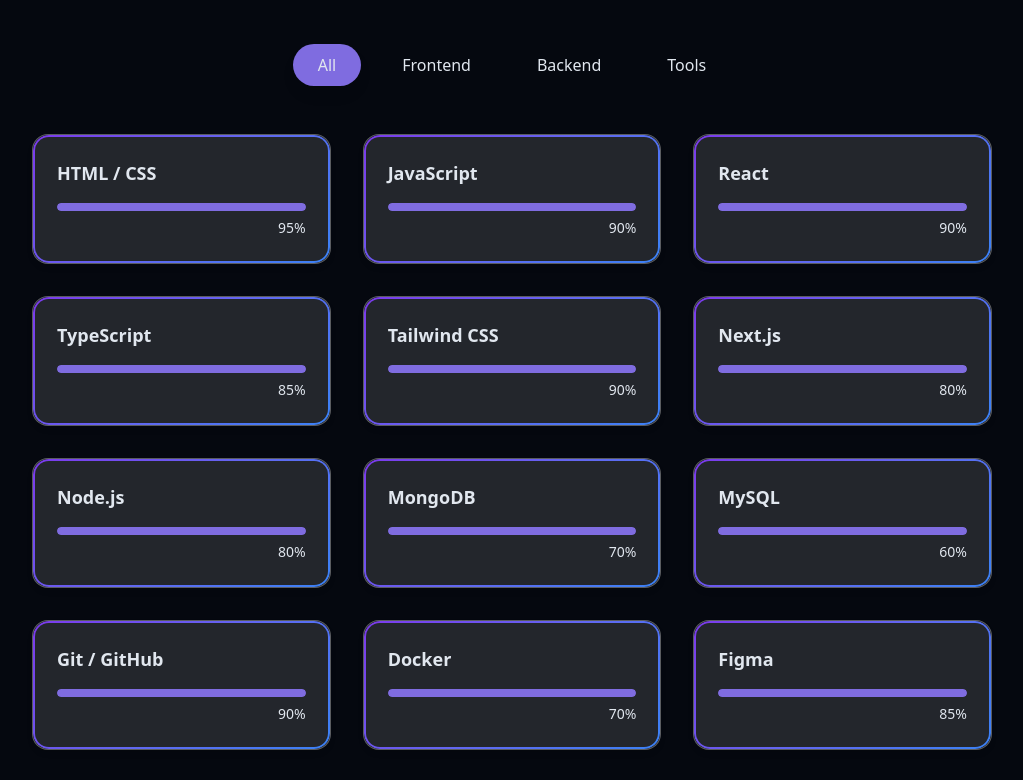
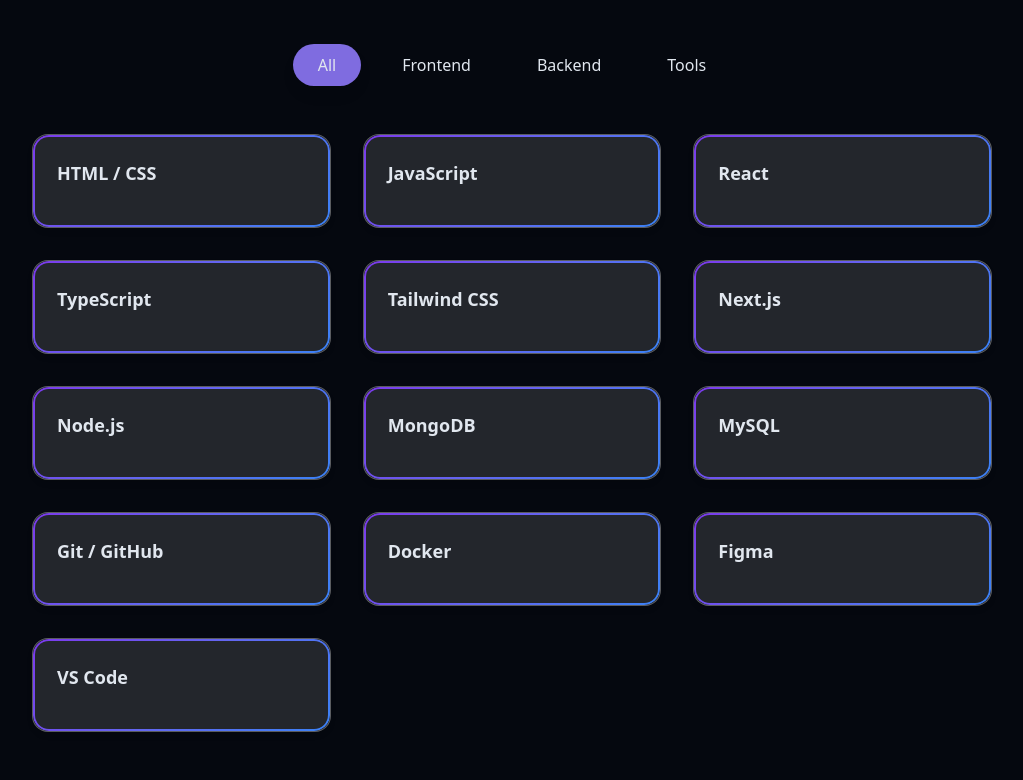
Before and after one commit to nethmalgeesaraux/Modern-Personal-Portfolio, a React (Vite) app: page / in a window 1280 px wide. Shown: the part 2004-2784 px from the top of the page, without its empty margins (128-1151 px from the left). Built offline with nearby package versions, Linux system fonts and the light colour scheme.

Commit message:
upadate skills

```diff
--- a/src/assets/components/SkillsSection.jsx
+++ b/src/assets/components/SkillsSection.jsx
@@ -3,23 +3,23 @@
 
 const skills = [
   // Frontend
-  { name: "HTML / CSS", level: 95, category: "frontend" },
-  { name: "JavaScript", level: 90, category: "frontend" },
-  { name: "React", level: 90, category: "frontend" },
-  { name: "TypeScript", level: 85, category: "frontend" },
-  { name: "Tailwind CSS", level: 90, category: "frontend" },
-  { name: "Next.js", level: 80, category: "frontend" },
+  { name: "HTML / CSS", category: "frontend" },
+  { name: "JavaScript", category: "frontend" },
+  { name: "React", category: "frontend" },
+  { name: "TypeScript", category: "frontend" },
+  { name: "Tailwind CSS", category: "frontend" },
+  { name: "Next.js", category: "frontend" },
 
   // Backend
-  { name: "Node.js", level: 80, category: "backend" },
-  { name: "MongoDB", level: 70, category: "backend" },
-  { name: "MySQL", level: 60, category: "backend" },
+  { name: "Node.js", category: "backend" },
+  { name: "MongoDB", category: "backend" },
+  { name: "MySQL", category: "backend" },
 
   // Tools
-  { name: "Git / GitHub", level: 90, category: "tools" },
-  { name: "Docker", level: 70, category: "tools" },
-  { name: "Figma", level: 85, category: "tools" },
-  { name: "VS Code", level: 95, category: "tools" },
+  { name: "Git / GitHub", category: "tools" },
+  { name: "Docker", category: "tools" },
+  { name: "Figma", category: "tools" },
+  { name: "VS Code", category: "tools" },
 ];
 
 const categories = ["all", "frontend", "backend", "tools"];
@@ -67,24 +67,6 @@
               <div className="text-left mb-4">
                 <h3 className="font-semibold text-lg">{skill.name}</h3>
               </div>
-
-              {/* Progress Bar Background */}
-              <div className="w-full bg-secondary/40 h-2 rounded-full overflow-hidden">
-                {/* Animated Progress Bar */}
-                <div
-                  className="h-2 rounded-full bg-primary animate-progress"
-                  style={{
-                    width: skill.level + "%",
-                    animationDelay: `${key * 0.15}s`,
-                  }}
-                ></div>
-              </div>
-
-              <div className="text-right mt-1">
-                <span className="text-sm text-muted-foreground">
-                  {skill.level}%
-                </span>
-              </div>
             </div>
           ))}
         </div>
```
